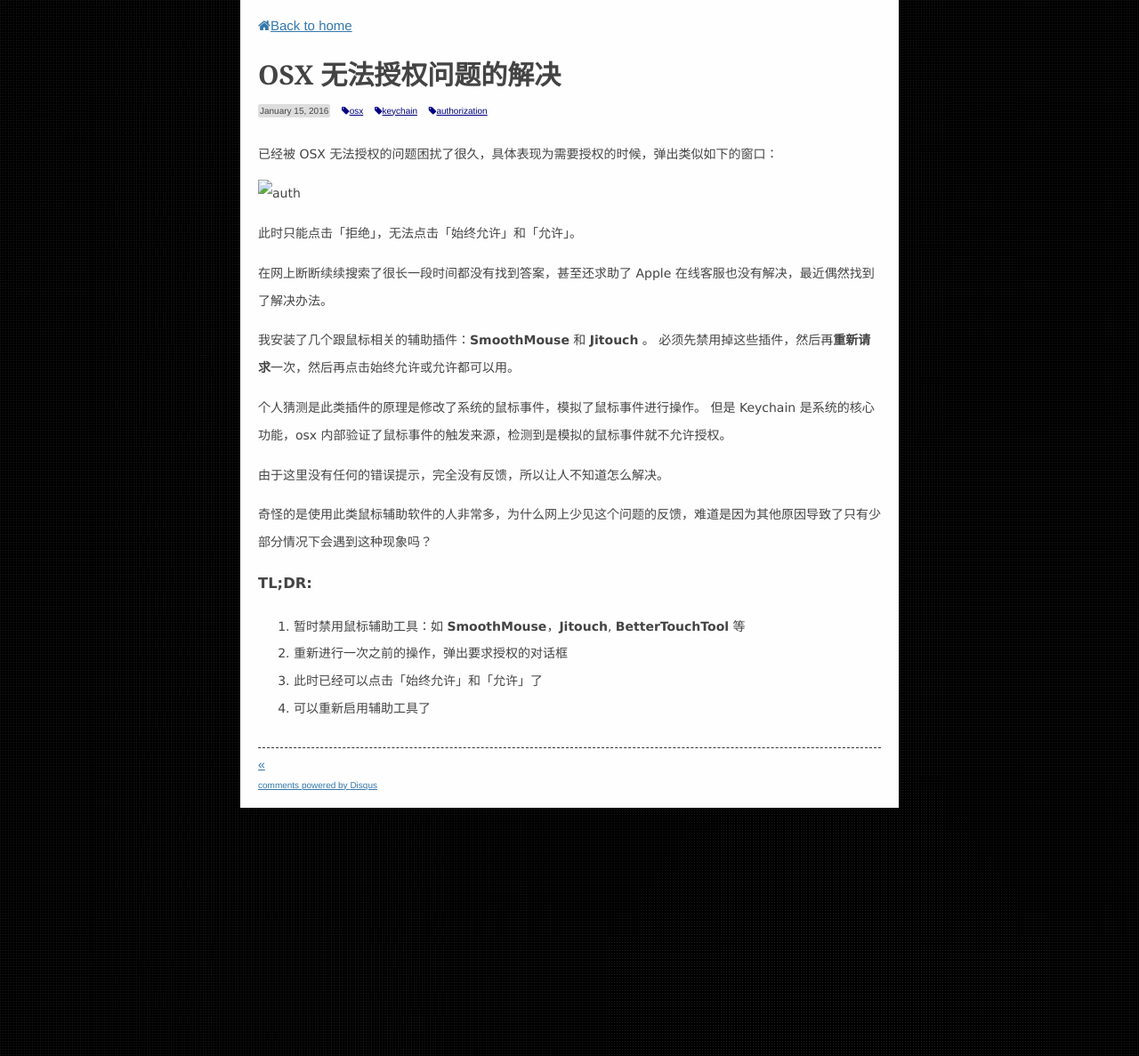
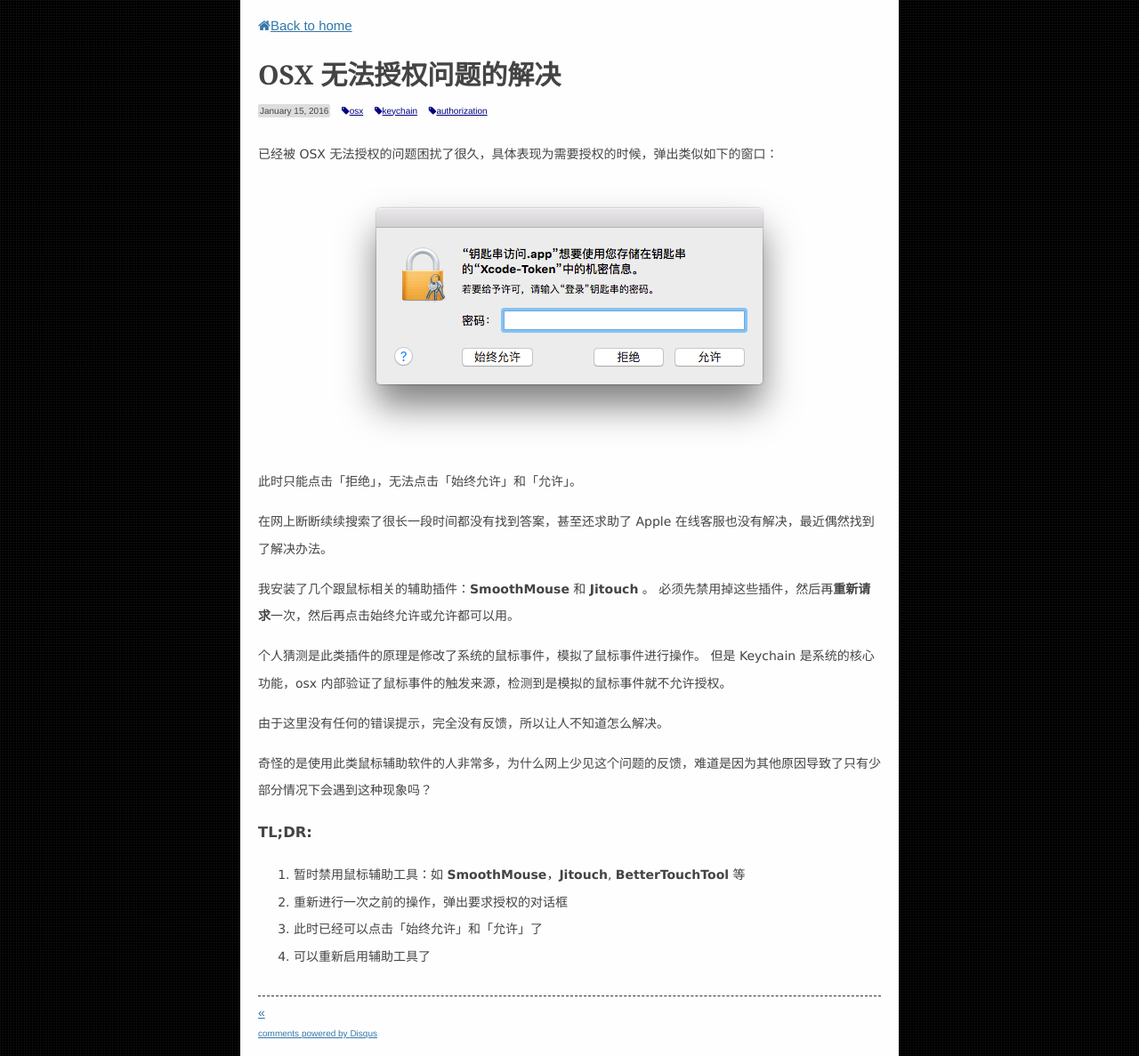
Before and after one commit to osrpt/osrpt.github.com, a Jekyll site: the page built from _posts/2016-01-15-osx-cannot-authorize.md, in a window 1280 px wide. Shown: the whole page at 89% size. Built offline with Jekyll 4.4.1, drawn with Linux system fonts in a browser that asks for light colours; nearby versions of some CDN libraries; Markdown is read by kramdown in place of the engine named in the settings; comment, search, counter and statistics services are not loaded.

Commit message:
fix image path

```diff
--- a/_posts/2016-01-15-osx-cannot-authorize.md
+++ b/_posts/2016-01-15-osx-cannot-authorize.md
@@ -9,7 +9,7 @@
 
 已经被 OSX 无法授权的问题困扰了很久，具体表现为需要授权的时候，弹出类似如下的窗口：
 
-![auth](/images/osx/auth.png)
+![auth](/images/post/osx/auth.png)
 
 此时只能点击「拒绝」，无法点击「始终允许」和「允许」。
 
```
